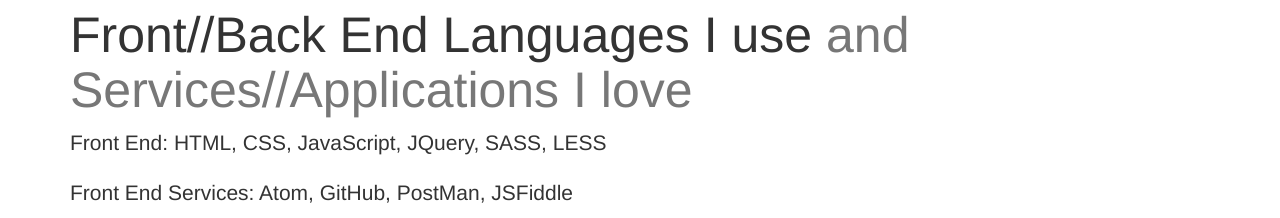
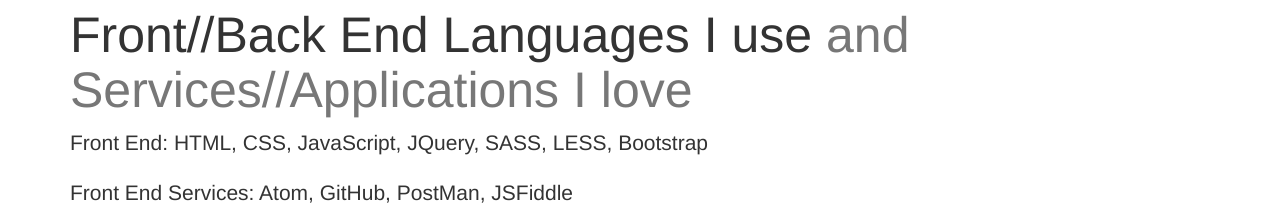
Before and after one commit to Rickmolt3/rickmolt3.github.io, a plain HTML site: page index.html in a window 1280 px wide. Shown: the part 1320-1538 px from the top of the page. Drawn offline with Linux system fonts and the light colour scheme.

Commit message:
Added Text
Added one word onto Front End Languages I know.

```diff
--- a/index.html
+++ b/index.html
@@ -91,7 +91,7 @@
             <h2 class="featurette-heading">Front//Back End Languages I use
                 <span class="text-muted">and Services//Applications I love</span>
             </h2>
-            <p class="lead"><bold>Front End:</bold> HTML, CSS, JavaScript, JQuery, SASS, LESS</p>
+            <p class="lead"><bold>Front End:</bold> HTML, CSS, JavaScript, JQuery, SASS, LESS, Bootstrap</p>
             <p class="lead"><bold>Front End Services:</bold> Atom, GitHub, PostMan, JSFiddle</p>
             <p class="lead"><bold>Back End:</bold> C#, ASP.NET MVC, SQL, JQuery, Razor</p>
             <p class="lead"><bold>Back End Services:</bold> Visual Studio, SSMS(SQL Server Management Studio), GitHub</p>
```
